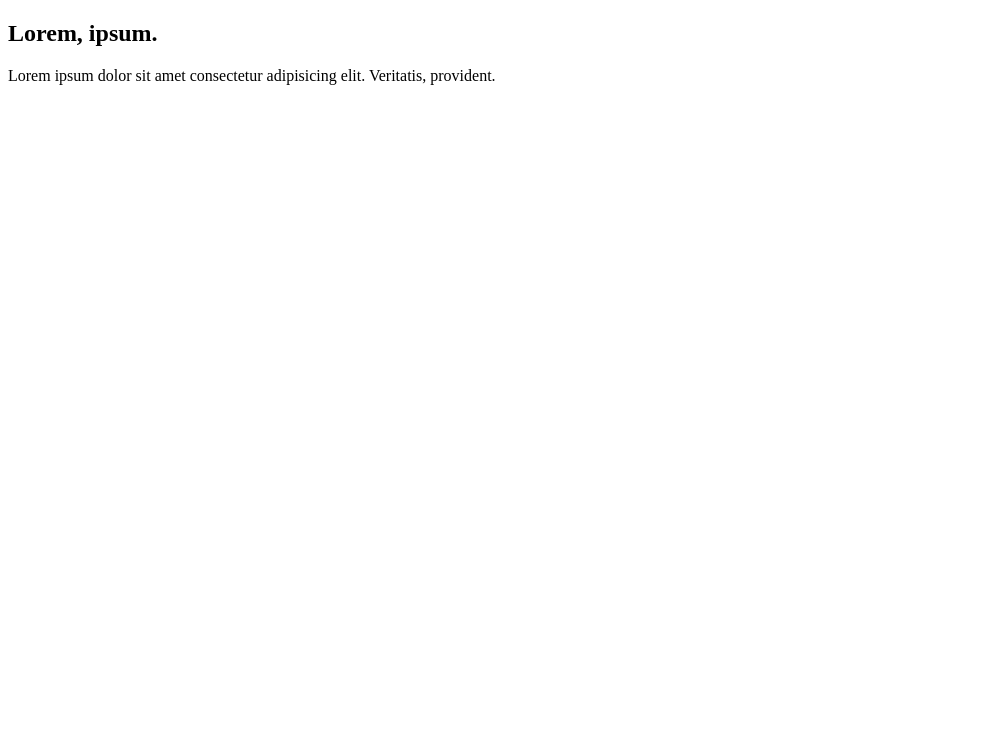
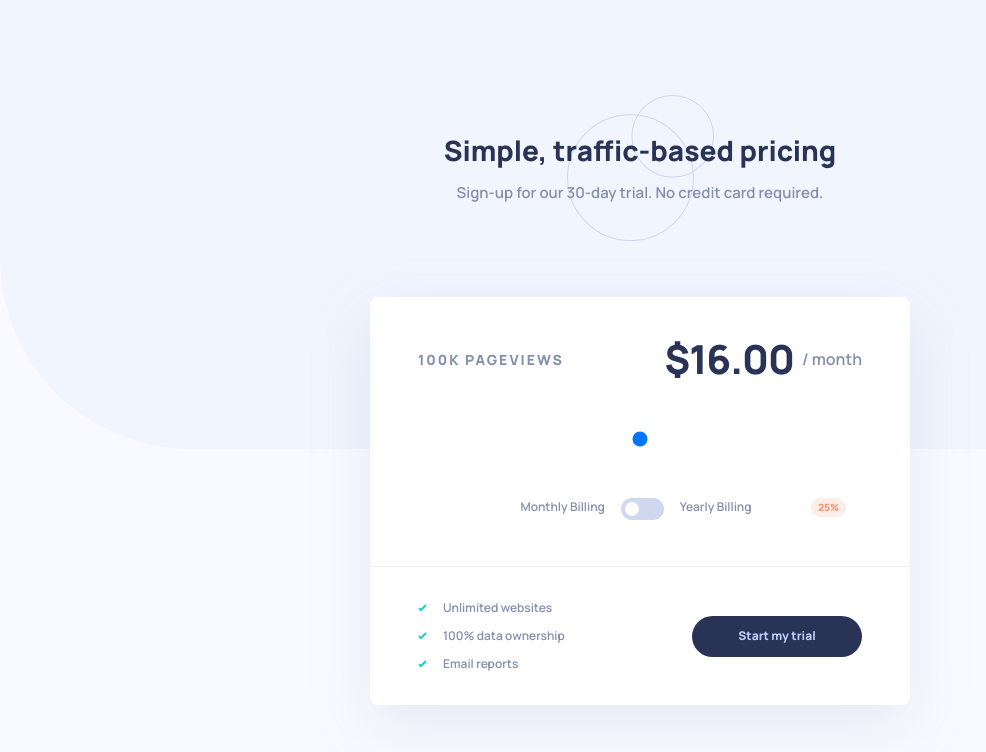
Before and after one commit to Ncticn/react-projects, a Next.js app in the folder 44-interactive-pricing-component/: page / in a window 1280 px wide. Shown: the top 752 px of the page, without its empty margins (0-986 px from the left). Built offline with nearby package versions, Linux system fonts and the light colour scheme.

Commit message:
The Page and Layout have been completed.

```diff
--- a/44-interactive-pricing-component/src/app/layout.tsx
+++ b/44-interactive-pricing-component/src/app/layout.tsx
@@ -1,4 +1,10 @@
 import type { Metadata } from "next";
+import { Manrope } from "next/font/google";
+import "@/libraries/tailwind.css";
+
+const manrope = Manrope({
+  subsets: ["latin"],
+});
 
 export const metadata: Metadata = {
   title: "Frontend Mentor | Interactive Pricing Component",
@@ -12,8 +18,11 @@ export default function RootLayout({
   children: React.ReactNode;
 }>) {
   return (
-    <html lang="en" className="h-full antialiased">
-      <body className="flex min-h-full flex-col">{children}</body>
+    <html lang="en" className={`h-full antialiased ${manrope.className}`}>
+      <body className="relative flex min-h-full flex-col items-center justify-center">
+        <div className="absolute inset-x-0 top-0 h-112.25 bg-[url(src/assets/patterns/bg-pattern.svg)] bg-cover bg-no-repeat"></div>
+        {children}
+      </body>
     </html>
   );
 }
--- a/44-interactive-pricing-component/src/app/page.tsx
+++ b/44-interactive-pricing-component/src/app/page.tsx
@@ -1,11 +1,186 @@
+"use client";
+
+// React
+import { useEffect, useState } from "react";
+
+// Components
+import ButtonSubmit from "@/components/ButtonSubmit";
+import InputRange from "@/components/InputRange";
+import ListItem from "@/components/ListItem";
+import Divider from "@/components/Divider/page";
+import Tag from "@/components/Tag";
+
+// Utils
+import formatYaerlyPrice from "@/utils/FormatYaerlyPrice";
+
+// Data
+import Views from "@/data/data.json";
+
 export default function Home() {
+  const pageViews = Views;
+
+  const [selectedId, setSelectedId] = useState<number>(3);
+  const [billing, setBilling] = useState<"monthly" | "yearly">("monthly");
+  const [price, setPrice] = useState<number>(16);
+  const [view, setView] = useState<number>(100);
+
+  function calculatedView(id: number) {
+    let selectedView = pageViews.find((view) => view.id === id);
+    if (!selectedView) {
+      selectedView = pageViews[id - 1];
+    }
+
+    if (billing === "yearly") {
+      setPrice(formatYaerlyPrice(selectedView.price));
+    } else {
+      setPrice(selectedView.price);
+    }
+
+    setView(selectedView.views);
+  }
+
+  function handleInputRange(value: string) {
+    setSelectedId(Number(value));
+    calculatedView(Number(value));
+  }
+
+  function toggleClick() {
+    if (billing === "monthly") {
+      setBilling("yearly");
+    } else {
+      setBilling("monthly");
+    }
+  }
+
+  useEffect(() => {
+    calculatedView(selectedId);
+  }, [billing]);
+
   return (
-    <section>
-      <h1>Lorem, ipsum.</h1>
-      <p>
-        Lorem ipsum dolor sit amet consectetur adipisicing elit. Veritatis,
-        provident.
-      </p>
+    <section className="w-full space-y-14">
+      <div className="relative mx-auto flex h-36.5 max-w-81.75 flex-col items-center justify-center overflow-hidden text-center before:absolute before:z-10 before:h-36.5 before:w-full before:bg-[url('src/assets/patterns/pattern-circles.svg')] before:bg-contain before:bg-center before:bg-no-repeat before:object-center md:max-w-98.75">
+        <div className="z-20 space-y-3">
+          <h1 className="text-xl font-extrabold tracking-normal text-[#293356] md:text-[28px]">
+            Simple, traffic-based pricing
+          </h1>
+          <p className="text-[13px] font-semibold tracking-normal text-[#848EAD] not-md:mx-auto not-md:max-w-[55%] md:text-[15px]">
+            Sign-up for our 30-day trial. No credit card required.
+          </p>
+        </div>
+      </div>
+
+      <div className="card-pricing mx-auto max-w-81.75 rounded-lg bg-white py-8 drop-shadow-[0px_20px_30px_rgba(127,137,185,15%)] md:min-w-135">
+        <div className="hidden items-center md:flex md:flex-col md:items-stretch md:justify-center md:gap-10">
+          <div className="flex w-full flex-row items-center justify-between gap-0 px-12">
+            <span className="text-[14px] font-extrabold tracking-[2px] text-[#848EAD]">
+              {pageViews[selectedId - 1].preview} PAGEVIEWS
+            </span>
+
+            <div className="flex flex-row items-center justify-center gap-2">
+              <span className="text-[40px] font-extrabold -tracking-[1px] text-[#293356]">
+                ${price}.00
+              </span>
+              <span className="text-base font-semibold tracking-normal text-[#848EAD]">
+                / {billing === "monthly" ? "month" : "year"}
+              </span>
+            </div>
+          </div>
+
+          <div className="w-full px-12">
+            <InputRange
+              inputID="input-range"
+              inputName="input-pageviews"
+              onChange={handleInputRange}
+            />
+          </div>
+
+          <div className="relative space-x-2 px-12 text-center">
+            <div className="inline-flex flex-row items-stretch justify-center gap-4">
+              <span className="text-[12px] font-semibold tracking-normal text-[#848EAD]">
+                Monthly Billing
+              </span>
+              <div>
+                <input type="checkbox" value={billing} className="hidden" />
+
+                <button
+                  className={`h-5.5 w-10.75 ${billing === "yearly" ? "bg-[#7AEADF]" : "bg-[#CFD8EF]"} relative cursor-pointer overflow-hidden rounded-2xl transition-all delay-75 ease-linear`}
+                  onClick={() => toggleClick()}
+                >
+                  <div
+                    className={`absolute inset-y-0 m-1 size-3.5 rounded-full bg-white transition-transform delay-75 ease-linear ${billing === "yearly" ? "translate-x-5" : "translate-x-0"}`}
+                  ></div>
+                </button>
+              </div>
+              <span className="text-[12px] font-semibold tracking-normal text-[#848EAD]">
+                Yearly Billing
+              </span>
+            </div>
+            <div className="absolute inset-y-0 right-16">
+              <Tag text="25%" />
+            </div>
+          </div>
+        </div>
+
+        <div className="flex flex-col items-center justify-center gap-6 md:hidden">
+          <span className="text-[12px] font-extrabold tracking-[1.7px] text-[#848EAD] md:text-[14px] md:tracking-[2px]">
+            {pageViews[selectedId - 1].preview} PAGEVIEWS
+          </span>
+          <div className="w-full px-6">
+            <InputRange
+              inputID="input-range"
+              inputName="input-pageviews"
+              onChange={handleInputRange}
+            />
+          </div>
+
+          <div className="flex flex-row items-center justify-center gap-2.5">
+            <span className="text-[32px] font-extrabold -tracking-[.8px] text-[#293356]">
+              ${price}.00
+            </span>
+            <span className="text-[14px] font-semibold tracking-normal text-[#848EAD]">
+              / {billing === "monthly" ? "month" : "year"}
+            </span>
+          </div>
+
+          <div className="relative w-full space-x-2 text-center">
+            <div className="inline-flex flex-row items-stretch justify-center gap-4">
+              <span className="text-[12px] font-semibold tracking-normal text-[#848EAD]">
+                Monthly Billing
+              </span>
+              <div>
+                <input type="checkbox" value={billing} className="hidden" />
+
+                <button
+                  className={`h-5.5 w-10.75 ${billing === "yearly" ? "bg-[#7AEADF]" : "bg-[#CFD8EF]"} relative cursor-pointer overflow-hidden rounded-2xl transition-all delay-75 ease-linear`}
+                  onClick={() => toggleClick()}
+                >
+                  <div
+                    className={`absolute inset-y-0 m-1 size-3.5 rounded-full bg-white transition-transform delay-75 ease-linear ${billing === "yearly" ? "translate-x-5" : "translate-x-0"}`}
+                  ></div>
+                </button>
+              </div>
+              <span className="text-[12px] font-semibold tracking-normal text-[#848EAD]">
+                Yearly Billing
+              </span>
+            </div>
+            <div className="absolute inset-y-0 right-[2.75%]">
+              <Tag text="25%" />
+            </div>
+          </div>
+        </div>
+
+        <Divider />
+
+        <div className="flex flex-col items-center justify-between gap-8 md:flex-row md:gap-0 md:px-12">
+          <ul className="flex flex-col items-center justify-start gap-2.5 md:items-start">
+            <ListItem text="Unlimited websites" />
+            <ListItem text="100% data ownership" />
+            <ListItem text="Email reports" />
+          </ul>
+
+          <ButtonSubmit text="Start my trial" />
+        </div>
+      </div>
     </section>
   );
 }
```
